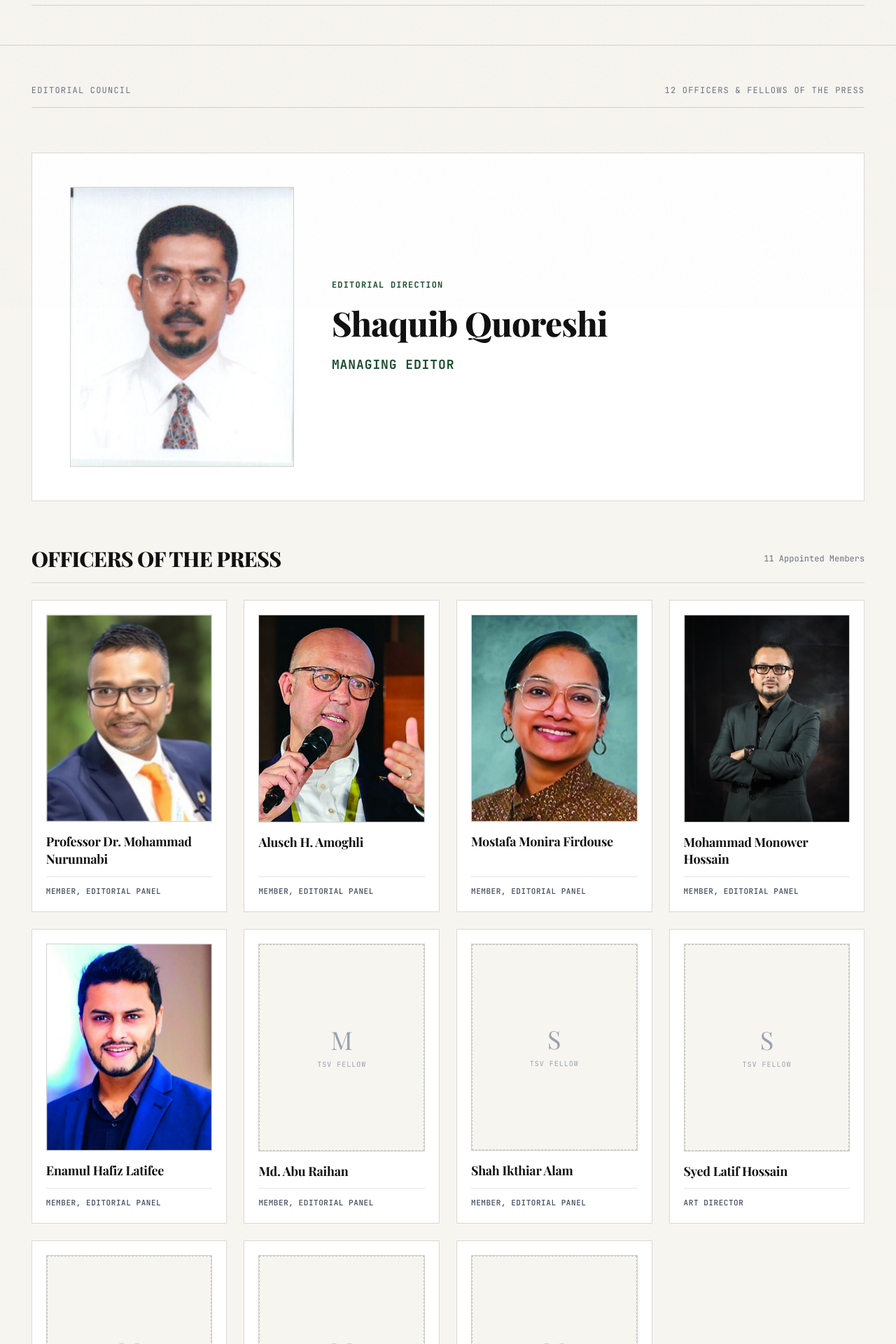
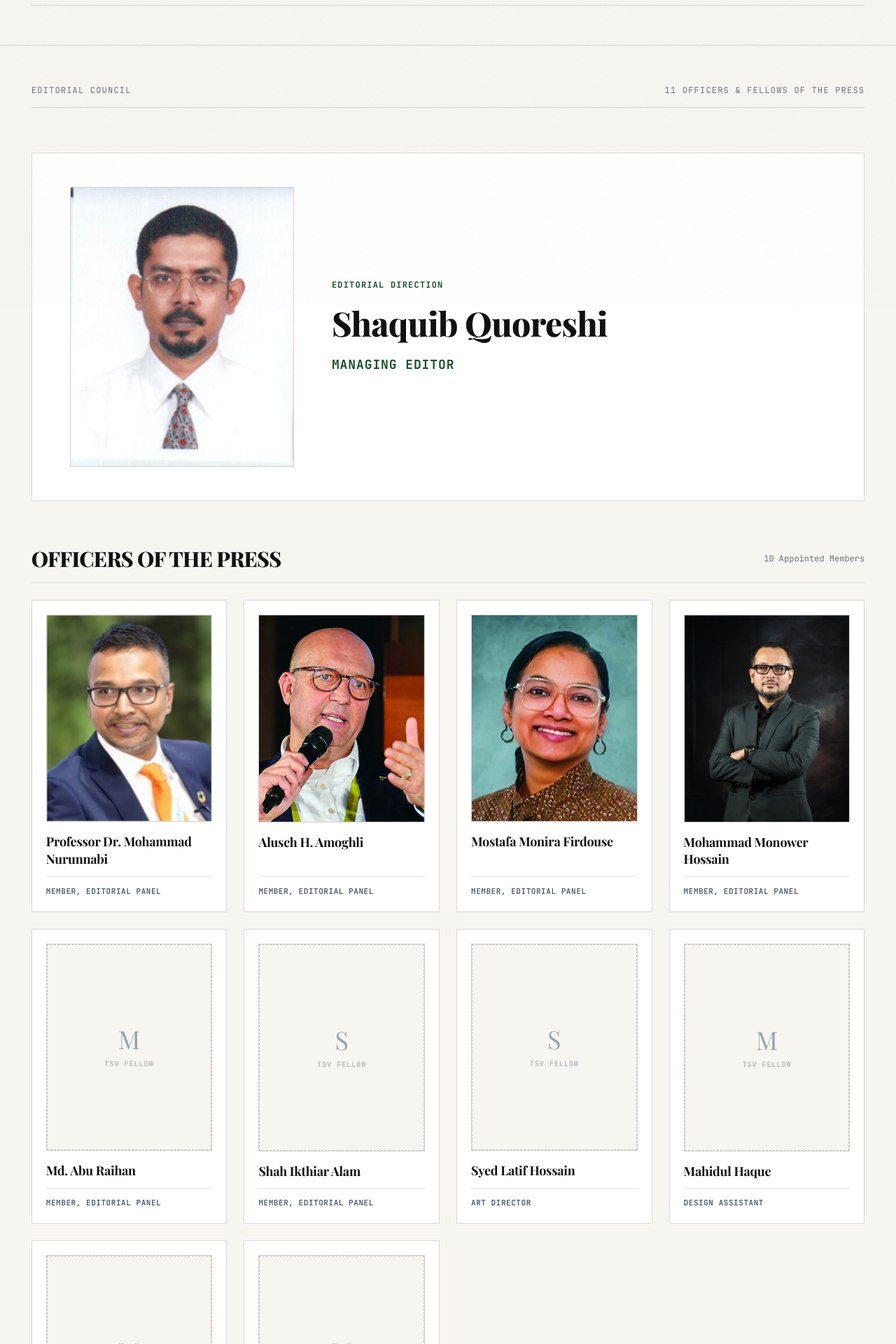
Before and after one commit to monju1190/The-FinCommerce, a Next.js app: page /editorial-board in a window 1280 px wide. Shown: the part 360-2280 px from the top of the page at 70% size. Built offline with nearby package versions, Linux system fonts and the light colour scheme; a web font is replaced by a local one.

Commit message:
fix: remove Enamul Hafiz Latifee from editorial board panel

```diff
--- a/src/app/editorial-board/page.tsx
+++ b/src/app/editorial-board/page.tsx
@@ -44,7 +44,7 @@ export default function EditorialBoardPage() {
         {/* Officers Count Header */}
         <div className="flex items-center justify-between pb-4 border-b border-black/15 text-xs font-mono uppercase tracking-widest text-gray-500">
           <span>Editorial Council</span>
-          <span>12 Officers &amp; Fellows of the Press</span>
+          <span>{teamMembers.length} Officers &amp; Fellows of the Press</span>
         </div>
 
         {/* 1. Managing Editor (Grand Spotlight) */}
--- a/src/data/mockData.ts
+++ b/src/data/mockData.ts
@@ -137,7 +137,7 @@ export const magazineData: MagazineSectionData[] = [
         "title": "The Sustainable Finance Blueprint",
         "subtitle": "A green transition is not financed by circulars alone—it happens when rooftop solar, cleaner dyeing lines, and recycling become tradable securities backed by coordinated capital market reform.",
         "author": "Enamul Hafiz Latifee",
-        "authorRole": "Chief Research Officer, A&J Corporation & Member, Editorial Panel",
+        "authorRole": "Chief Research Officer, A&J Corporation",
         "authorImage": "/magazine/oct-dec/pdf-images/p53_img1_390x428.jpeg",
         "date": "October–December 2026",
         "category": "Playbook",
@@ -633,11 +633,6 @@ export const teamMembers = [
     "imageUrl": "/magazine/oct-dec/pdf-images/p104_img1_683x1024.jpeg"
   },
   {
-    "name": "Enamul Hafiz Latifee",
-    "role": "Member, Editorial Panel",
-    "imageUrl": "/magazine/oct-dec/pdf-images/p53_img1_390x428.jpeg"
-  },
-  {
     "name": "Md. Abu Raihan",
     "role": "Member, Editorial Panel",
     "imageUrl": ""
```
